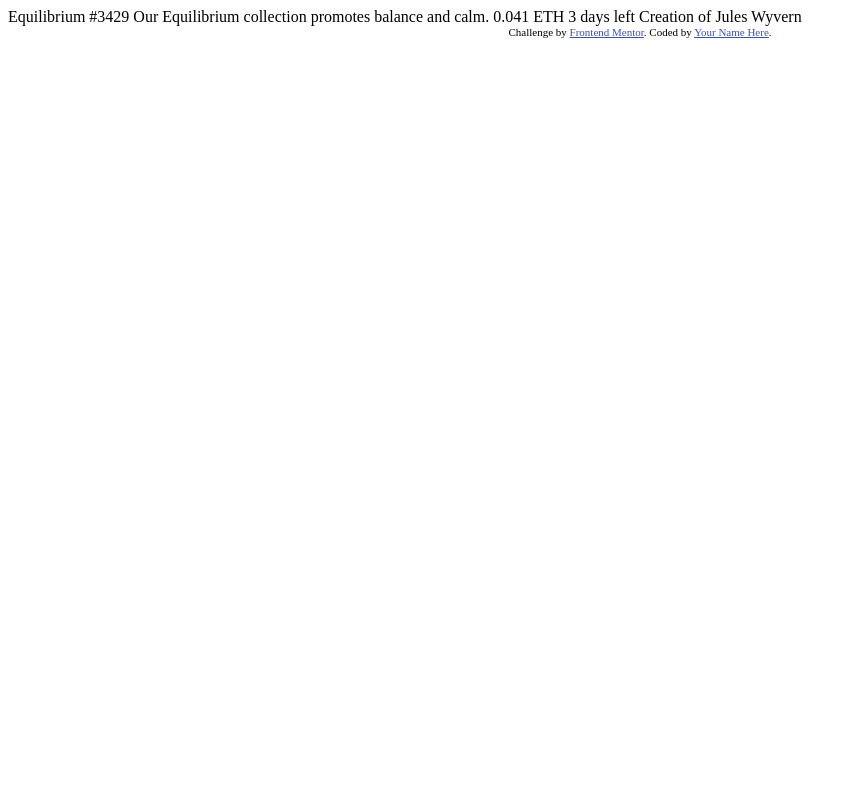
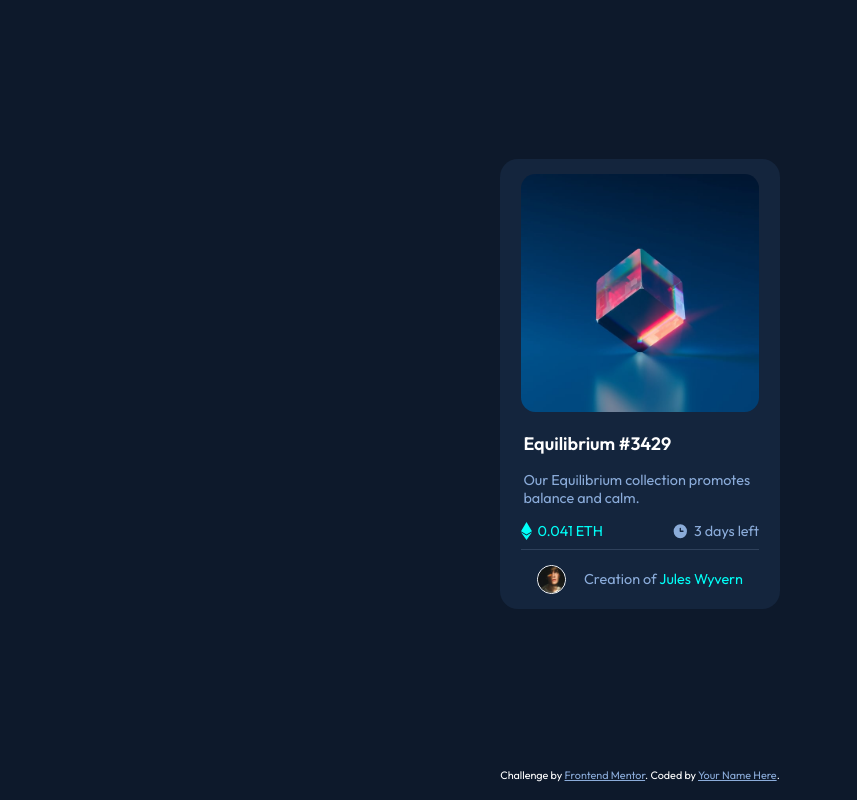
Before and after one commit to AymenNassi/NFT-preview-card-component, a plain HTML site: page index.html in a window 1280 px wide. Shown: the whole page, without its empty margins (0-857 px from the left). Drawn offline with Linux system fonts and the light colour scheme.

Commit message:
new project styling.

```diff
--- a/index.html
+++ b/index.html
@@ -1,33 +1,55 @@
 <!DOCTYPE html>
 <html lang="en">
   <head>
-  <meta charset="UTF-8">
-  <meta name="viewport" content="width=device-width, initial-scale=1.0"> <!-- displays site properly based on user's device -->
+    <meta charset="UTF-8" />
+    <meta name="viewport" content="width=device-width, initial-scale=1.0" />
+    <!-- displays site properly based on user's device -->
 
-  <link rel="icon" type="image/png" sizes="32x32" href="./images/favicon-32x32.png">
+    <link
+      rel="icon"
+      type="image/png"
+      sizes="32x32"
+      href="./images/favicon-32x32.png"
+    />
+    <link rel="stylesheet" href="style.css" />
 
     <title>Frontend Mentor | NFT preview card component</title>
-
-  <!-- Feel free to remove these styles or customise in your own stylesheet 👍 -->
-  <style>
-    .attribution { font-size: 11px; text-align: center; }
-    .attribution a { color: hsl(228, 45%, 44%); }
-  </style>
   </head>
   <body>
+    <main class="container">
+      <section class="main-img">
+        <img src="./images/image-equilibrium.jpg"  />
+        <div class="hover"><img src="./images/icon-view.svg" alt=""></div>
+      </section>
 
-  Equilibrium #3429
+      <h2>Equilibrium #3429</h2>
 
-  Our Equilibrium collection promotes balance and calm.
+      <p>Our Equilibrium collection promotes balance and calm.</p>
+      <ul>
+        <li>
+          <img src="./images/icon-ethereum.svg" />
+          <span class="span1">0.041 ETH</span>
+        </li>
+        <li>
+          <img src="./images/icon-clock.svg" />
+          3 days left
+        </li>
+      </ul>
 
-  0.041 ETH
-  3 days left
+      <section class="avatar">
+        <img src="./images/image-avatar.png" alt="" />
 
-  Creation of Jules Wyvern
+        <p>Creation of <span class="span2">Jules Wyvern</span></p>
+      </section>
+    </main>
 
+    <footer>
       <div class="attribution">
-    Challenge by <a href="https://www.frontendmentor.io?ref=challenge" target="_blank">Frontend Mentor</a>.
-    Coded by <a href="#">Your Name Here</a>.
+        Challenge by
+        <a href="https://www.frontendmentor.io?ref=challenge" target="_blank"
+          >Frontend Mentor</a
+        >. Coded by <a href="#">Your Name Here</a>.
       </div>
+    </footer>
   </body>
 </html>
--- /dev/null
+++ b/style.css
@@ -0,0 +1,164 @@
+@import url('https://fonts.googleapis.com/css2?family=Outfit:wght@300;400;600&display=swap');
+
+:root {
+    --Soft-blue: hsl(215, 51%, 70%);
+    --Cyan: hsl(178, 100%, 50%);
+    --main-BG: hsl(217, 54%, 11%);
+    --cardBG: hsl(216, 50%, 16%);
+    --line: hsl(215, 32%, 27%);
+    --White: hsl(0, 0%, 100%);
+}
+
+* {
+    box-sizing: border-box;
+    font-family: 'Outfit', sans-serif;
+    font-size: 18px;
+    padding: 0;
+    margin: 0;
+}
+
+body {
+    background-color: hsl(217, 54%, 11%);
+    width: 100%;
+    height:100vh;
+    margin: auto;
+
+    display: flex;
+    flex-direction: column;
+    align-items: center;
+    justify-content: center;
+}
+
+.container {
+    width: 280px;
+    height: 450px;
+    margin: auto;
+    background-color: hsl(216, 50%, 16%);
+    border-radius: 1rem;
+
+    display: flex;
+    flex-direction: column;
+    align-items: center;
+    justify-content: space-evenly;
+}
+
+
+.container .main-img {
+    position: relative;
+    max-width: 85%;
+    border-radius: 0.8rem;
+}
+
+.container .main-img img {
+    max-width: 100%;
+    border-radius: .8rem;
+}
+
+.container .hover {
+    position: absolute;
+    top: 0;
+    min-width: 100%;
+    min-height: calc(100% - 5px);
+    background-color: hsl(178, 100%, 50%, 60%);
+    opacity: 0;
+    transition: opacity 0.6s;
+    border-radius: .8rem;
+}
+
+.container .hover:hover {
+    cursor: pointer;
+    opacity: 1;
+}
+
+.container .hover img {
+    position: absolute;
+    top: 50%;
+    left: 50%;
+    transform: translate(-50%, -50%);
+}
+
+
+.container h2 {
+    align-self: flex-start;
+    max-width: 85%;
+    margin-left: 1.3rem;
+    font-weight: 600;
+    color: var(--White);
+}
+
+.container h2:hover {
+    color: var(--Cyan);
+    cursor: pointer;
+}
+
+.container p {
+    margin-left: 1.3rem;
+    font-size: 0.8rem;
+    color: var(--Soft-blue);
+}
+
+.container ul {
+    width: 85%;
+    list-style: none;
+    display: flex;
+    flex-direction: row;
+    justify-content: space-between;
+    border-bottom: 1px solid var(--line);
+    padding-bottom: 0.5rem;
+}
+
+.container ul li {
+    display: flex;
+    font-size: 0.8rem;
+    color: var(--Soft-blue);
+}
+
+.container ul li img {
+    margin-right: 0.3rem;
+}
+
+.container .span1 {
+    color: var(--Cyan);
+    font-size: .8rem;
+}
+
+.container .avatar {
+    display: flex;
+    align-items: center;
+    justify-content: center;
+}
+
+.container .avatar img {
+    margin-right: .5rem;
+    width: 1.6rem;
+    border: 1px solid white;
+    border-radius: 50%;
+}
+
+.container .avatar p {
+    margin-left: .5rem;
+
+}
+
+.container .avatar .span2 {
+    color: var(--Cyan);
+    font-size: .8rem;
+}
+
+.container .avatar .span2:hover {
+    cursor: pointer;
+}
+
+footer {
+    margin-bottom: 1rem;
+}
+.attribution a {
+    color: var(--Soft-blue);
+    font-size: 0.6rem;
+}
+
+.attribution {
+    font-size: 0.6rem;
+    text-align: center;
+    color: var(--White);
+}
```
Lines whose indentation alone changed are shown as unchanged.
